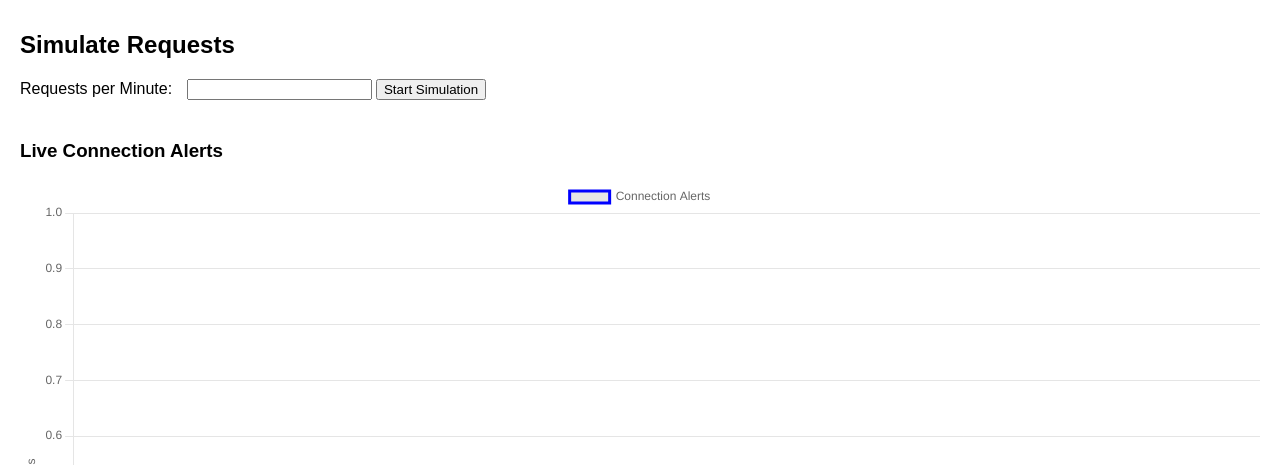
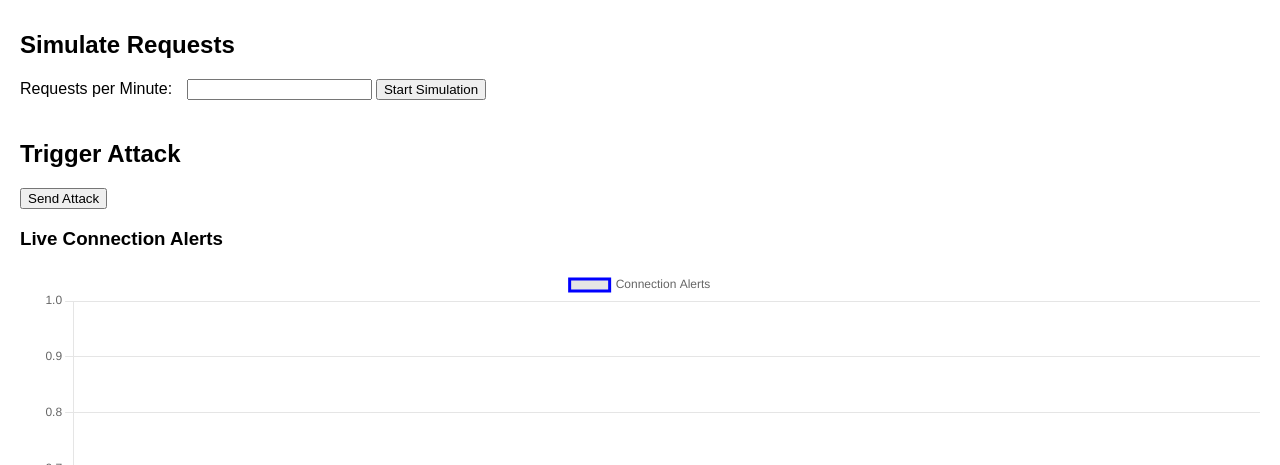
Before and after one commit to Spoorti132006/dos-dashboard, a Flask app: template dashboard/templates/index.html in a window 1280 px wide. Shown: the part 953-1418 px from the top of the page. Run offline with Flask 3, Linux system fonts and the light colour scheme; the template is opened without the code that fills it, so the values that code supplies are empty.

Commit message:
Add Send Attack button and handler

```diff
--- a/dashboard/templates/index.html
+++ b/dashboard/templates/index.html
@@ -64,6 +64,10 @@
   <button type="submit">Start Simulation</button>
 </form>
 <p id="statusMessage"></p>
+<!-- 🚀 Send Attack Button -->
+<h2>Trigger Attack</h2>
+<button id="sendAttackBtn">Send Attack</button>
+<p id="attackStatus"></p>
 
   <!-- 🚨 Connection Alerts Graph -->
   <h3>Live Connection Alerts</h3>
@@ -125,6 +129,21 @@ document.getElementById('simulateForm').addEventListener('submit', function(e) {
   });
 });
 </script>
+<script>
+document.getElementById("sendAttackBtn").addEventListener("click", () => {
+  fetch("https://dos-dashboard.onrender.com/send_attack", {
+    method: "POST"
+  })
+  .then(response => response.json())
+  .then(data => {
+    document.getElementById("attackStatus").textContent = data.message;
+  })
+  .catch(error => {
+    console.error("Attack error:", error);
+    document.getElementById("attackStatus").textContent = "Failed to send attack.";
+  });
+});
+</script>
 
 
 </body>
```
